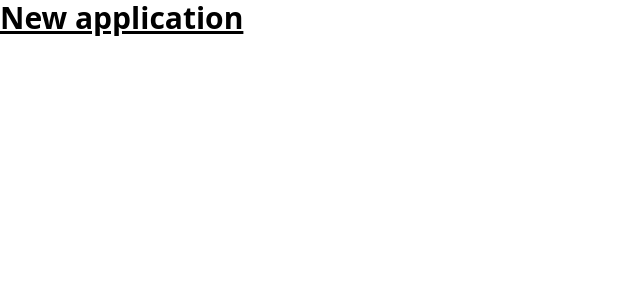
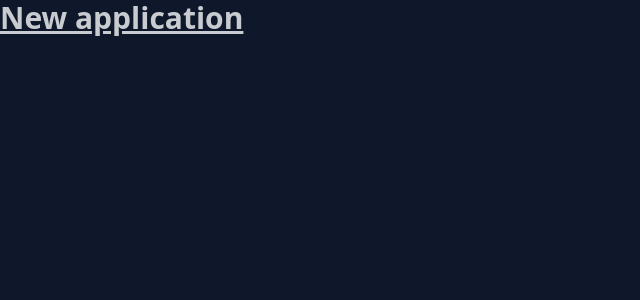
Before and after one commit to Priyankaadev/CRM_React, a React (Vite) app: page / in a window 1280 px wide. Shown: the top 300 px of the page, without its empty margins (0-640 px from the left). Built offline with nearby package versions, Linux system fonts and the light colour scheme.

Commit message:
integrated daisyui plugin with theme

```diff
--- a/package.json
+++ b/package.json
@@ -18,6 +18,7 @@
     "@types/react-dom": "^18.2.22",
     "@vitejs/plugin-react": "^4.2.1",
     "autoprefixer": "^10.4.19",
+    "daisyui": "^4.12.2",
     "eslint": "^8.57.0",
     "eslint-plugin-react": "^7.34.1",
     "eslint-plugin-react-hooks": "^4.6.0",
--- a/tailwind.config.js
+++ b/tailwind.config.js
@@ -6,5 +6,10 @@ export default {
   theme: {
     extend: {},
   },
-  plugins: [],
+  plugins: [
+    require('daisyui'),
+  ],
+  daisyui: {
+    themes: ["night"],
+  },
 }
```
Also changed, not shown: 1 other file (tests, documents, lock files or other folders).
